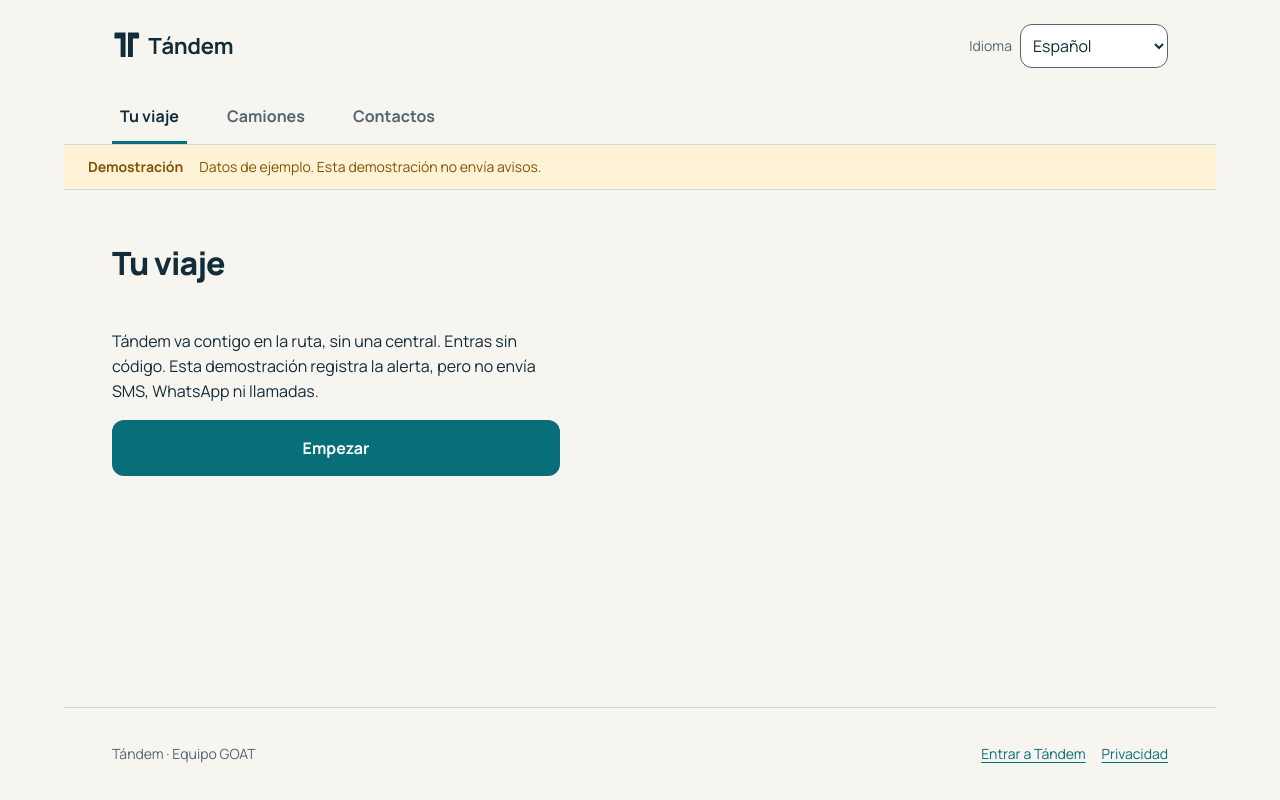
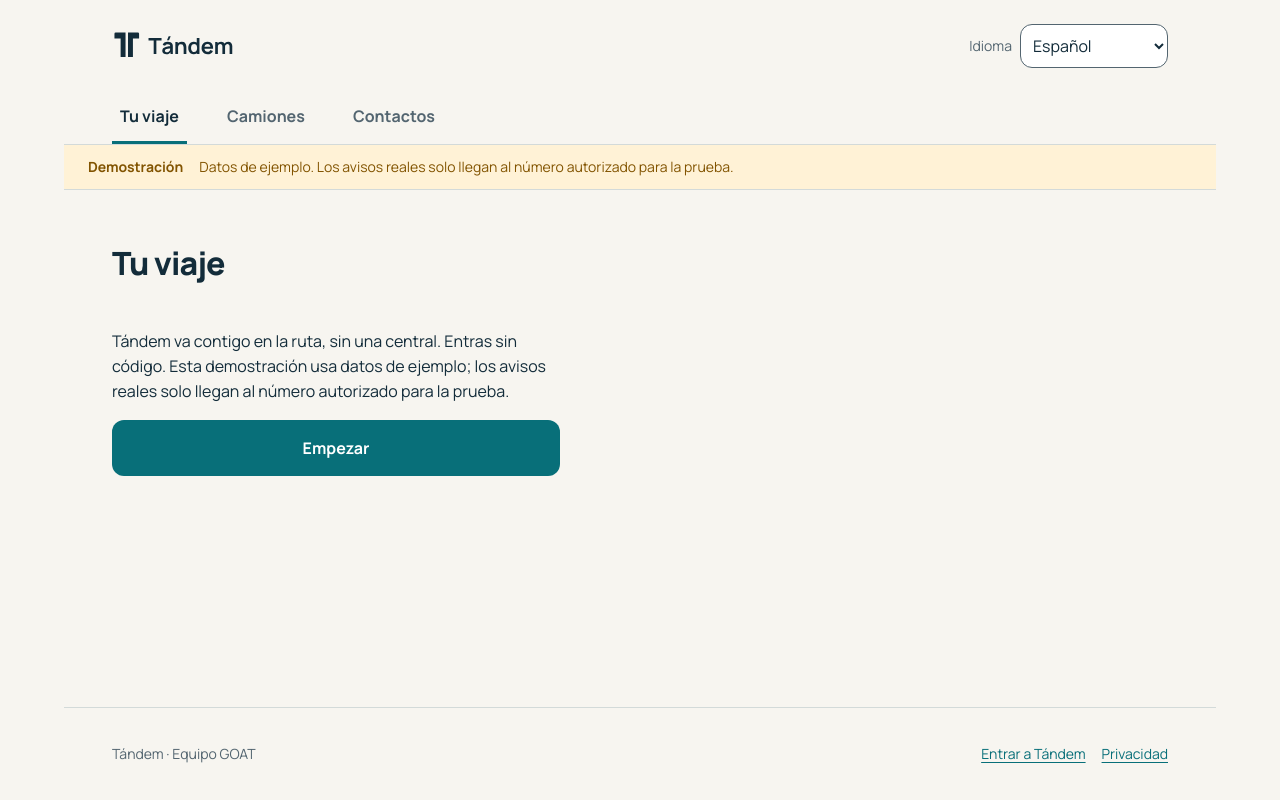
Before and after one commit to Robertzu43/andes-hackathon, a React (Vite) app in the folder web/: page / in a window 1280 px wide. Built offline with nearby package versions, Linux system fonts and the light colour scheme.

Commit message:
fix(web): Stop claiming the demo sends no alerts
With live SMS on, the demo does send to the one consented number. The web
client gets no live-send signal (the demo session response carries none),
so the banner and the welcome text now say the neutral fact in es and pt-BR.

```diff
--- a/web/src/features/driver/messages.ts
+++ b/web/src/features/driver/messages.ts
@@ -2,7 +2,7 @@ import type { Locale } from '../../foundation/index.ts';
 
 const es = {
   welcomeTitle: 'Tu viaje',
-  welcomeBody: 'Tándem va contigo en la ruta, sin una central. Entras sin código. Esta demostración registra la alerta, pero no envía SMS, WhatsApp ni llamadas.',
+  welcomeBody: 'Tándem va contigo en la ruta, sin una central. Entras sin código. Esta demostración usa datos de ejemplo; los avisos reales solo llegan al número autorizado para la prueba.',
   start: 'Empezar',
   sessionExpired: 'La sesión venció. Vuelve a abrirla para continuar.',
   tripMismatch: 'Esta ventana está vinculada a otro viaje. Abre ese viaje para usar sus controles.',
@@ -67,7 +67,7 @@ const es = {
 type Messages = { [K in keyof typeof es]: string };
 const pt: Messages = {
   welcomeTitle: 'Sua viagem',
-  welcomeBody: 'A Tándem vai com você na rota, sem uma central. Você entra sem código. Esta demonstração registra o alerta, mas não envia SMS, WhatsApp nem ligações.',
+  welcomeBody: 'A Tándem vai com você na rota, sem uma central. Você entra sem código. Esta demonstração usa dados de exemplo; os avisos reais só chegam ao número autorizado para o teste.',
   start: 'Começar',
   sessionExpired: 'A sessão expirou. Abra novamente para continuar.',
   tripMismatch: 'Esta janela está vinculada a outra viagem. Abra essa viagem para usar os controles.',
--- a/web/src/foundation/messages.ts
+++ b/web/src/foundation/messages.ts
@@ -14,7 +14,7 @@ const es = {
   signedOut: 'Conecta tu cuenta para ver únicamente la información que tienes permiso de consultar.',
   authenticated: 'Tu cuenta está conectada.', expired: 'Tu acceso ha caducado. Conecta tu cuenta de nuevo.',
   accessError: 'No pudimos conectar tu cuenta. Inténtalo de nuevo.',
-  demo: 'Demostración', demoNotice: 'Datos de ejemplo. Esta demostración no envía avisos.',
+  demo: 'Demostración', demoNotice: 'Datos de ejemplo. Los avisos reales solo llegan al número autorizado para la prueba.',
   demoUnavailable: 'No hay una demostración conectada en esta sesión.',
   demoAvailable: 'Puedes recorrer esta demostración con datos de ejemplo.',
   unavailableTitle: 'Esta vista aún no está disponible',
@@ -41,7 +41,7 @@ const pt: Record<MessageKey, string> = {
   signedOut: 'Conecte sua conta para ver apenas as informações que você tem permissão para consultar.',
   authenticated: 'Sua conta está conectada.', expired: 'Seu acesso expirou. Conecte sua conta novamente.',
   accessError: 'Não foi possível conectar sua conta. Tente novamente.',
-  demo: 'Demonstração', demoNotice: 'Dados de exemplo. Esta demonstração não envia avisos.',
+  demo: 'Demonstração', demoNotice: 'Dados de exemplo. Os avisos reais só chegam ao número autorizado para o teste.',
   demoUnavailable: 'Não há uma demonstração conectada nesta sessão.',
   demoAvailable: 'Você pode explorar esta demonstração com dados de exemplo.',
   unavailableTitle: 'Esta tela ainda não está disponível',
```
Also changed, not shown: 1 other file (tests, documents, lock files or other folders).
